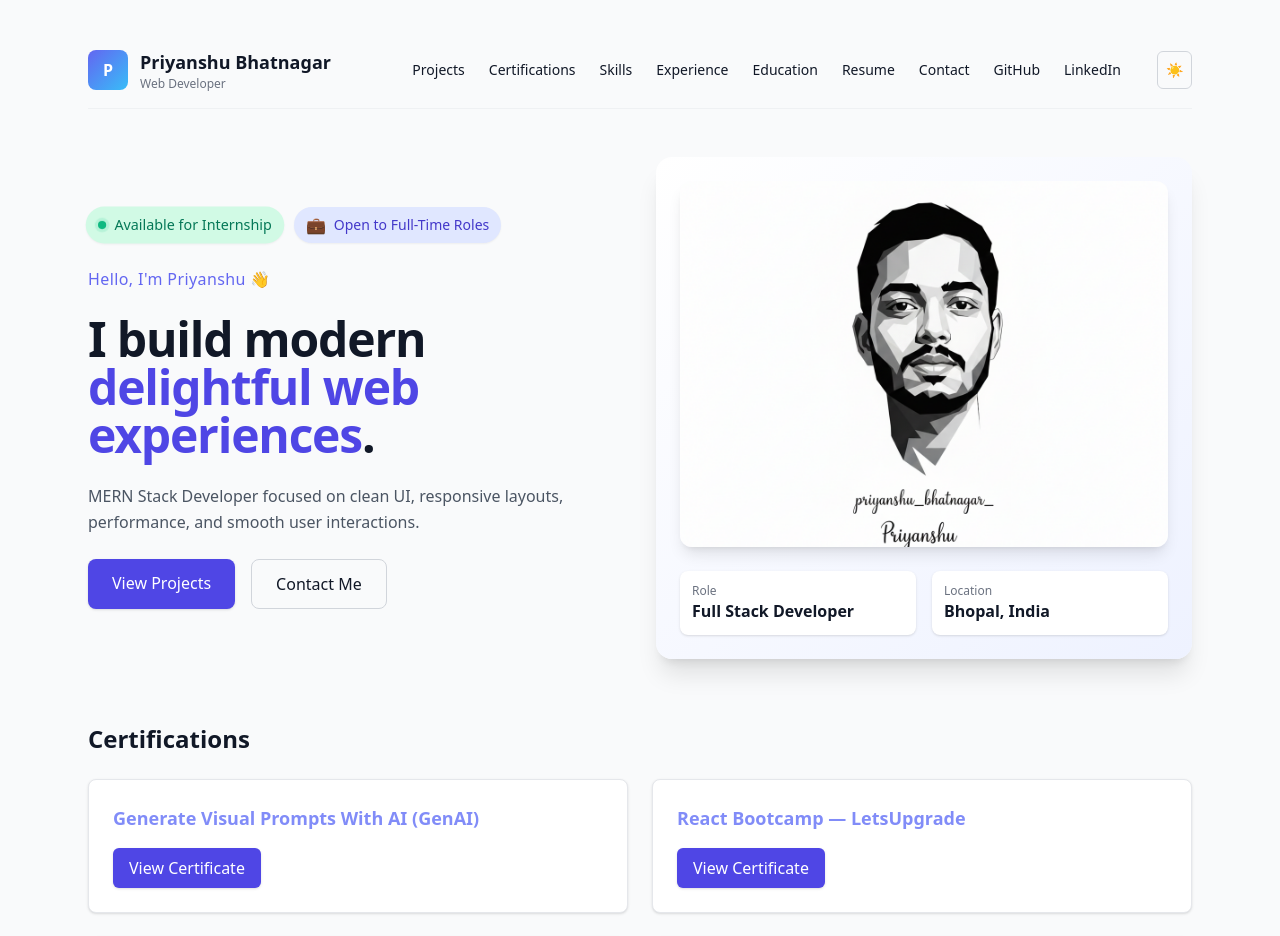
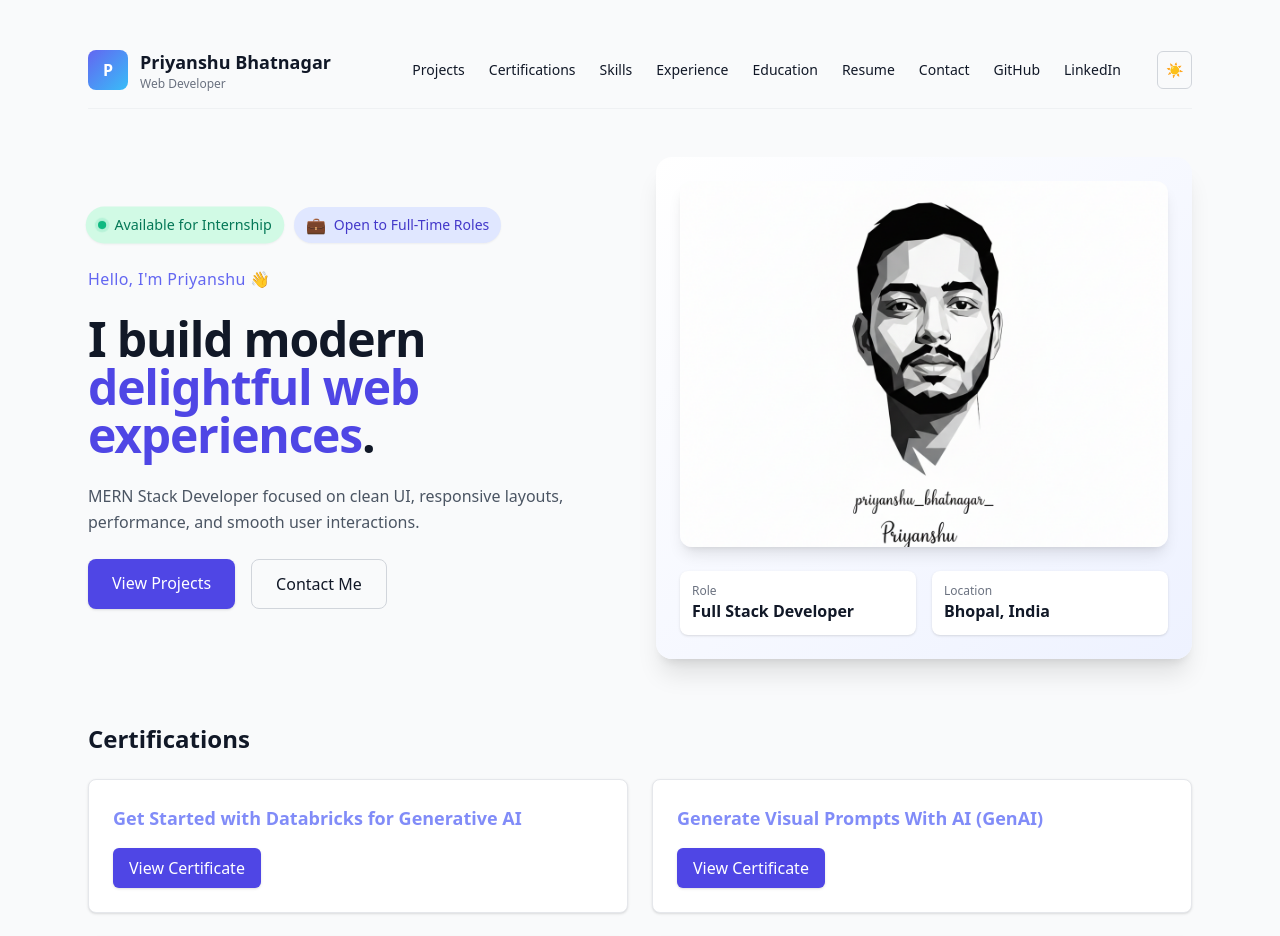
Before and after one commit to Priyanshu7354/My-Portfolio, a React (Vite) app in the folder frontend/: page / in a window 1280 px wide. Shown: the top 936 px of the page. Built offline with nearby package versions, Linux system fonts and the light colour scheme.

Commit message:
Add Databricks Generative AI certificate

```diff
--- a/frontend/src/data/certificates.js
+++ b/frontend/src/data/certificates.js
@@ -1,5 +1,10 @@
 // src/data/certificates.js
 export const certificates = [
+  {
+    title: "Get Started with Databricks for Generative AI",
+    src: "/certificates/Databricks.pdf",
+    type: "pdf",
+  },
   {
     title: "Generate Visual Prompts With AI (GenAI)",
     src: "/certificates/generate_visual_prompts_genai.pdf",
```
Also changed, not shown: 1 other file (tests, documents, lock files or other folders).
